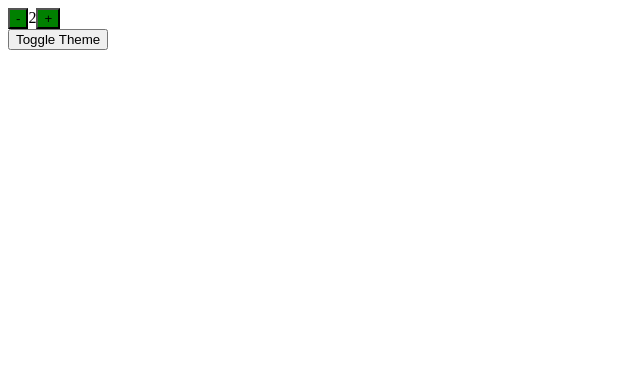
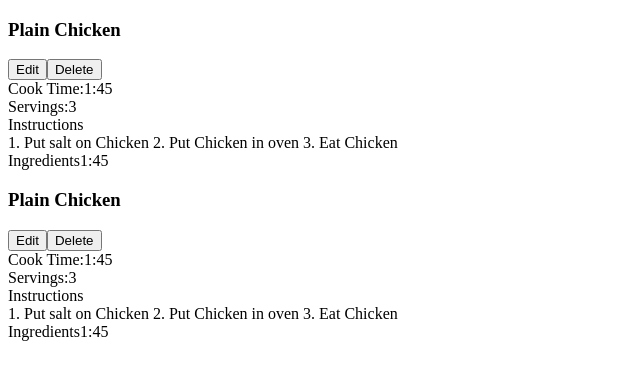
Before and after one commit to Pierre747/Cooking-With-React, a React (Create React App) app: page / in a window 1280 px wide. Shown: the top 380 px of the page, without its empty margins (0-640 px from the left). Built offline with nearby package versions, Linux system fonts and the light colour scheme.

Commit message:
Feat: added map to list recipes

```diff
--- a/src/App.js
+++ b/src/App.js
@@ -1,24 +1,9 @@
-import React, { useState } from 'react';
-import CounterHooks from './CounterHooks';
-
-export const ThemeContext = React.createContext();
+import React from 'react';
+import RecipeList from './components/RecipeList';
+import { sampleRecipes } from './data';
 
 function App() {
-	const [theme, setTheme] = useState('green');
-	return (
-		<ThemeContext.Provider value={{ backgroundColor: theme }}>
-			<CounterHooks initialCount={2} />
-			<button
-				onClick={() =>
-					setTheme((prevTheme) => {
-						return prevTheme === 'red' ? 'blue' : 'red';
-					})
-				}
-			>
-				Toggle Theme
-			</button>
-		</ThemeContext.Provider>
-	);
+	return <RecipeList recipes={sampleRecipes} />;
 }
 
 export default App;
--- a/src/CounterHooks.js
+++ /dev/null
@@ -1,24 +0,0 @@
-import React, { useState, useContext } from 'react';
-import { ThemeContext } from './App';
-
-export default function CounterHooks({ initialCount }) {
-	const [count, setCount] = useState(initialCount);
-	const style = useContext(ThemeContext);
-	return (
-		<div>
-			<button
-				style={style}
-				onClick={() => setCount((prevCount) => prevCount - 1)}
-			>
-				-
-			</button>
-			<span>{count}</span>
-			<button
-				style={style}
-				onClick={() => setCount((prevCount) => prevCount + 1)}
-			>
-				+
-			</button>
-		</div>
-	);
-}
--- /dev/null
+++ b/src/components/Recipe.js
@@ -0,0 +1,31 @@
+import React from 'react';
+
+export default function Recipe() {
+	return (
+		<div>
+			<div>
+				<h3> Plain Chicken</h3>
+				<div>
+					<button>Edit</button>
+					<button>Delete</button>
+				</div>
+			</div>
+			<div>
+				<span>Cook Time:</span>
+				<span>1:45</span>
+			</div>
+			<div>
+				<span>Servings:</span>
+				<span>3</span>
+			</div>
+			<div>
+				<span>Instructions</span>
+				<div>1. Put salt on Chicken 2. Put Chicken in oven 3. Eat Chicken</div>
+			</div>
+			<div>
+				<span>Ingredients</span>
+				<span>1:45</span>
+			</div>
+		</div>
+	);
+}
--- /dev/null
+++ b/src/components/RecipeList.js
@@ -0,0 +1,12 @@
+import React from 'react';
+import Recipe from './Recipe';
+
+export default function RecipeList({ recipes }) {
+	return (
+		<div>
+			{recipes.map((recipe) => {
+				return <Recipe {...recipe} />;
+			})}
+		</div>
+	);
+}
--- /dev/null
+++ b/src/data.js
@@ -0,0 +1,17 @@
+export const sampleRecipes = [
+	{
+		id: 1,
+		name: 'Plain Chicken',
+		servings: 3,
+		cookTime: '1.45',
+		instructions:
+			'1. Put salt on Chicken\n2. Put Chicken in oven\n3. Eat Chicken',
+	},
+	{
+		id: 2,
+		name: 'Plain Pork',
+		servings: 5,
+		cookTime: '0.45',
+		instructions: '1. Put paprika on Pork\n2. Put Pork in oven\n3. Eat Pork',
+	},
+];
```
